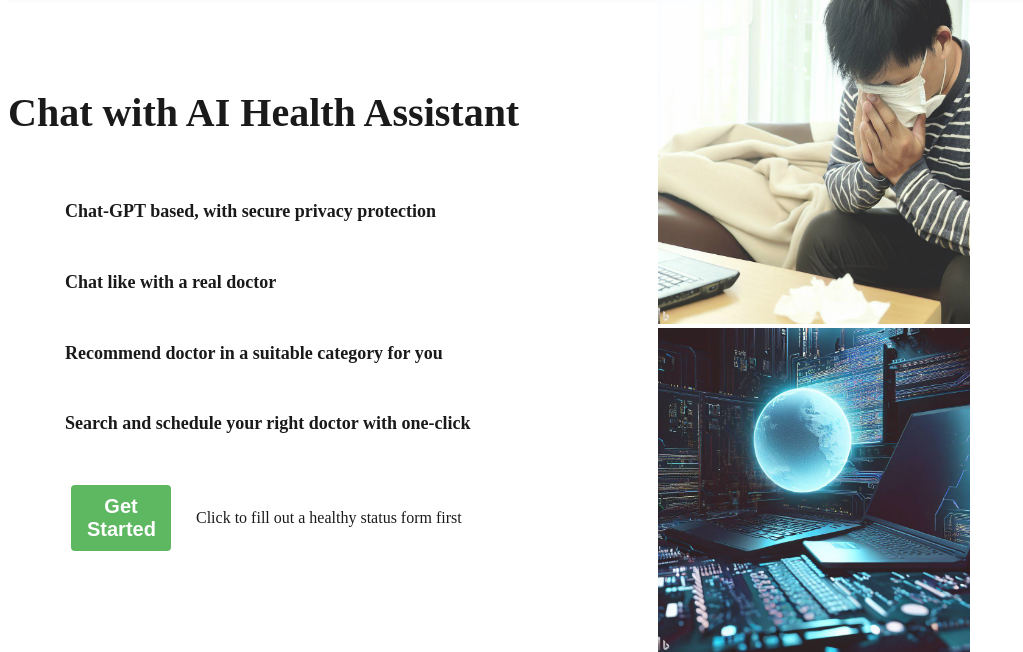
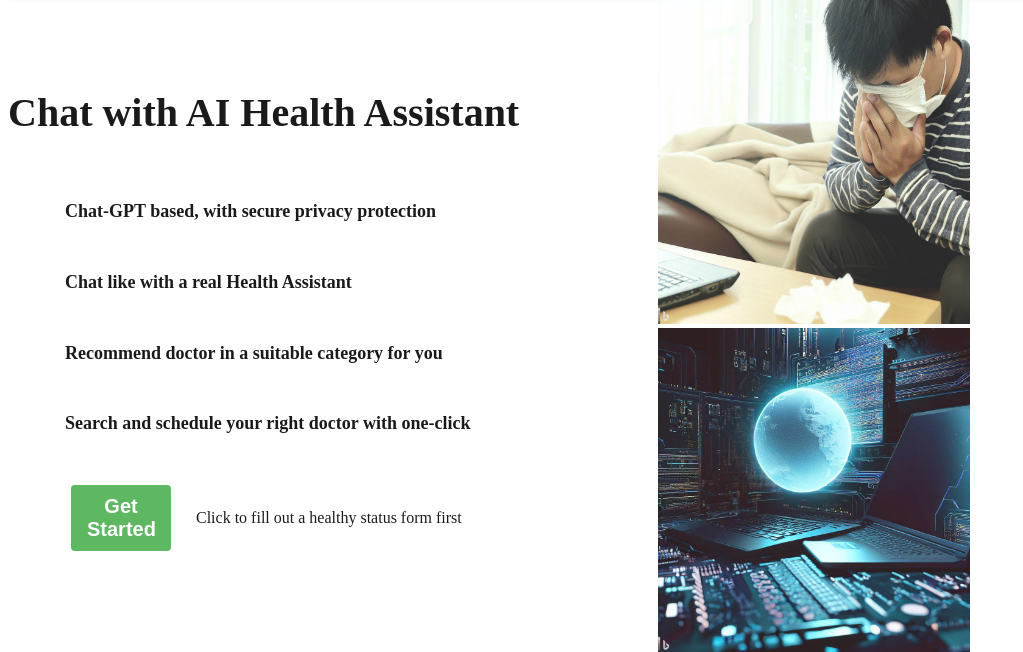
Before and after one commit to AndrewWooo/LLM_AI_Mavericks, a Flask app: template interface-chatBot/templates/form.html in a window 1280 px wide. Shown: the part 129-781 px from the top of the page, without its empty margins (0-1023 px from the left). Run offline with Flask 2, Linux system fonts and the light colour scheme; the template is opened without the code that fills it, so the values that code supplies are empty.

Commit message:
final style modification

```diff
--- a/interface-chatBot/templates/form.html
+++ b/interface-chatBot/templates/form.html
@@ -25,7 +25,7 @@
       </h2>
       <h2>
         <i></i>
-        <span>Chat like with a real doctor</span>
+        <span>Chat like with a real Health Assistant</span>
       </h2>
       <h2>
         <i></i>
```
